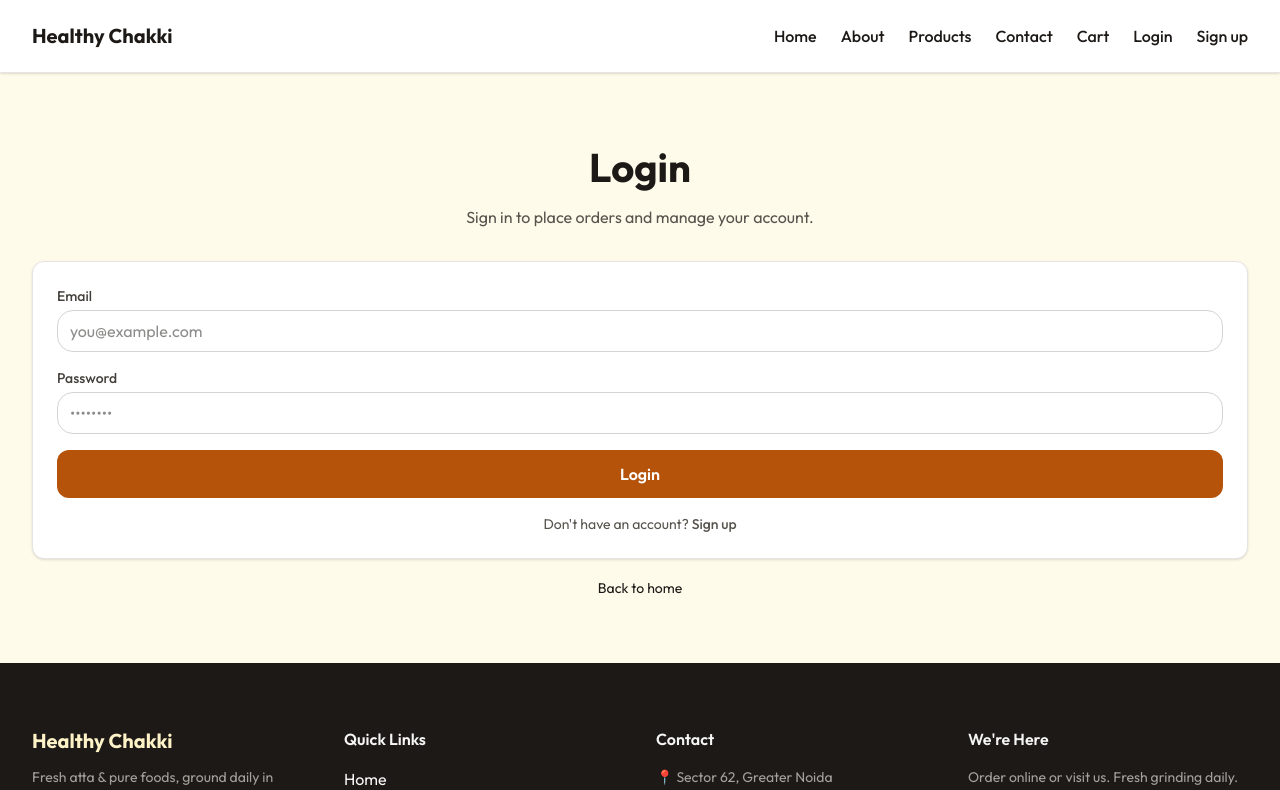
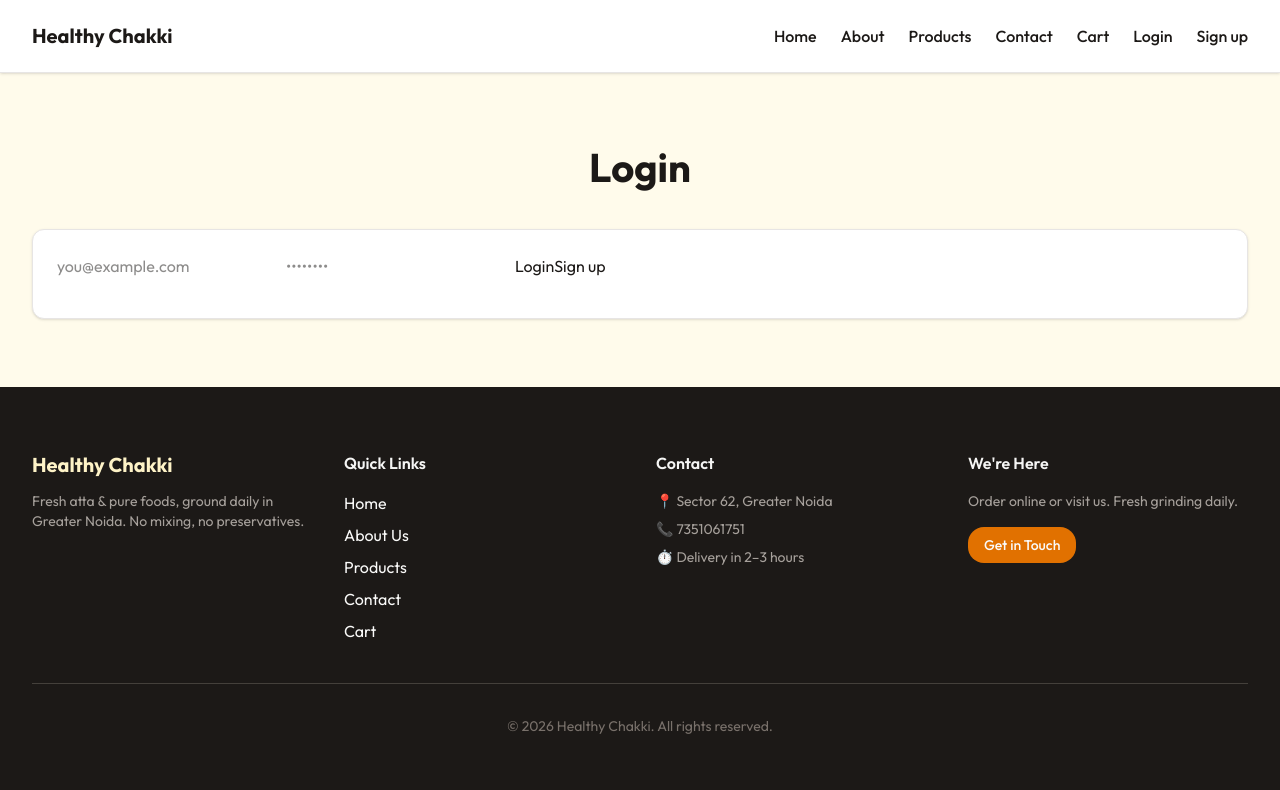
Before and after one commit to Mukul1945/healthy-chakki-platform, a Next.js app in the folder frontend/: page /login in a window 1280 px wide. Shown: the top 790 px of the page. Built offline with nearby package versions, Linux system fonts and the light colour scheme.

Commit message:
changes:

```diff
--- /dev/null
+++ b/frontend/src/app/login/LoginClient.jsx
@@ -0,0 +1,78 @@
+"use client";
+
+import { useState } from "react";
+import Link from "next/link";
+import { useRouter, useSearchParams } from "next/navigation";
+import { useDispatch } from "react-redux";
+import { loginSuccess } from "@/redux/authSlice";
+import { login as loginApi } from "@/services/auth.service";
+
+export default function LoginClient() {
+  const router = useRouter();
+  const searchParams = useSearchParams();
+  const returnUrl = searchParams.get("returnUrl") || "/";
+  const dispatch = useDispatch();
+
+  const [email, setEmail] = useState("");
+  const [password, setPassword] = useState("");
+  const [error, setError] = useState("");
+  const [loading, setLoading] = useState(false);
+
+  const handleSubmit = async (e) => {
+    e.preventDefault();
+    setError("");
+    setLoading(true);
+    try {
+      const { token, user } = await loginApi(email, password);
+      dispatch(loginSuccess({ token, user }));
+      router.push(returnUrl);
+    } catch (err) {
+      setError(err.response?.data?.message || err.message || "Login failed");
+    } finally {
+      setLoading(false);
+    }
+  };
+
+  return (
+    <section className="section">
+      <div className="container-wide max-w-md mx-auto">
+        <h1 className="page-title text-center">Login</h1>
+
+        <form
+          onSubmit={handleSubmit}
+          className="mt-8 p-6 rounded-xl bg-white border border-stone-200 shadow-sm space-y-4"
+        >
+          {error && (
+            <div className="p-3 rounded-lg bg-red-50 text-red-700 text-sm border border-red-200">
+              {error}
+            </div>
+          )}
+
+          <input
+            type="email"
+            required
+            value={email}
+            onChange={(e) => setEmail(e.target.value)}
+            placeholder="you@example.com"
+          />
+
+          <input
+            type="password"
+            required
+            value={password}
+            onChange={(e) => setPassword(e.target.value)}
+            placeholder="••••••••"
+          />
+
+          <button disabled={loading}>
+            {loading ? "Signing in..." : "Login"}
+          </button>
+
+          <Link href={`/signup?returnUrl=${encodeURIComponent(returnUrl)}`}>
+            Sign up
+          </Link>
+        </form>
+      </div>
+    </section>
+  );
+}
--- a/frontend/src/app/login/page.js
+++ b/frontend/src/app/login/page.js
@@ -1,93 +1,10 @@
-"use client";
-
-import { useState } from "react";
-import Link from "next/link";
-import { useRouter, useSearchParams } from "next/navigation";
-import { useDispatch } from "react-redux";
-import { loginSuccess } from "@/redux/authSlice";
-import { login as loginApi } from "@/services/auth.service";
+import { Suspense } from "react";
+import LoginClient from "./LoginClient";
 
 export default function LoginPage() {
-  const router = useRouter();
-  const searchParams = useSearchParams();
-  const returnUrl = searchParams.get("returnUrl") || "/";
-  const dispatch = useDispatch();
-
-  const [email, setEmail] = useState("");
-  const [password, setPassword] = useState("");
-  const [error, setError] = useState("");
-  const [loading, setLoading] = useState(false);
-
-  const handleSubmit = async (e) => {
-    e.preventDefault();
-    setError("");
-    setLoading(true);
-    try {
-      const { token, user } = await loginApi(email, password);
-      dispatch(loginSuccess({ token, user }));
-      router.push(returnUrl);
-    } catch (err) {
-      setError(err.response?.data?.message || err.message || "Login failed");
-    } finally {
-      setLoading(false);
-    }
-  };
-
   return (
-    <section className="section">
-      <div className="container-wide max-w-md mx-auto">
-        <h1 className="page-title text-center">Login</h1>
-        <p className="text-stone-600 text-center mt-1">
-          Sign in to place orders and manage your account.
-        </p>
-        <form onSubmit={handleSubmit} className="mt-8 p-6 rounded-xl bg-white border border-stone-200 shadow-sm space-y-4">
-          {error && (
-            <div className="p-3 rounded-lg bg-red-50 text-red-700 text-sm border border-red-200">
-              {error}
-            </div>
-          )}
-          <div>
-            <label htmlFor="email" className="block text-sm font-medium text-stone-700 mb-1">
-              Email
-            </label>
-            <input
-              id="email"
-              type="email"
-              required
-              value={email}
-              onChange={(e) => setEmail(e.target.value)}
-              className="w-full px-3 py-2 border border-stone-300 rounded-lg focus:outline-none focus:ring-2 focus:ring-amber-500"
-              placeholder="you@example.com"
-            />
-          </div>
-          <div>
-            <label htmlFor="password" className="block text-sm font-medium text-stone-700 mb-1">
-              Password
-            </label>
-            <input
-              id="password"
-              type="password"
-              required
-              value={password}
-              onChange={(e) => setPassword(e.target.value)}
-              className="w-full px-3 py-2 border border-stone-300 rounded-lg focus:outline-none focus:ring-2 focus:ring-amber-500"
-              placeholder="••••••••"
-            />
-          </div>
-          <button type="submit" disabled={loading} className="w-full btn-primary disabled:opacity-70">
-            {loading ? "Signing in..." : "Login"}
-          </button>
-          <p className="text-center text-sm text-stone-600">
-            Don&apos;t have an account?{" "}
-            <Link href={`/signup${returnUrl !== "/" ? `?returnUrl=${encodeURIComponent(returnUrl)}` : ""}`} className="text-amber-700 font-medium hover:underline">
-              Sign up
-            </Link>
-          </p>
-        </form>
-        <p className="text-center mt-4">
-          <Link href="/" className="text-stone-500 text-sm hover:underline">Back to home</Link>
-        </p>
-      </div>
-    </section>
+    <Suspense fallback={<div className="text-center mt-10">Loading login...</div>}>
+      <LoginClient />
+    </Suspense>
   );
 }
```
